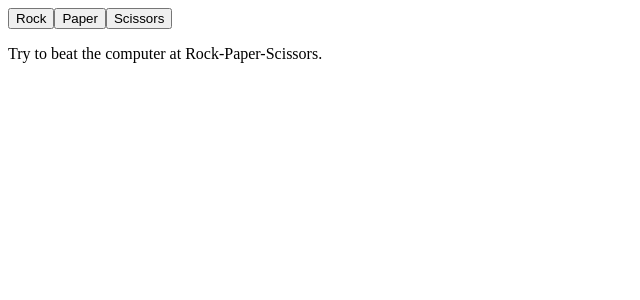
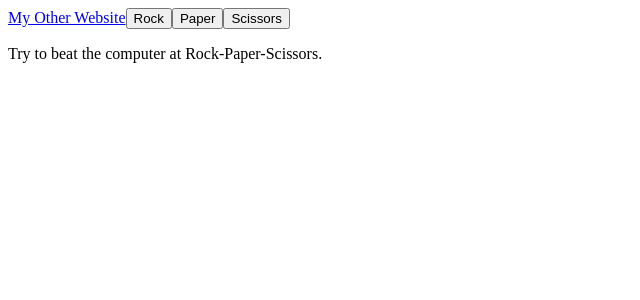
Before and after one commit to L1ndseyHerman/Shield_Magic_Sword, a React (Create React App) app: page / in a window 1280 px wide. Shown: the top 300 px of the page, without its empty margins (0-640 px from the left). Built offline with nearby package versions, Linux system fonts and the light colour scheme.

Commit message:
Yes! This may be a React JS webpage, but it can link to my existing non-React JS webpages!

```diff
--- a/src/App.js
+++ b/src/App.js
@@ -76,6 +76,7 @@ function App()
   return (
     <>
       <div>
+      <a id="aLink1" href="https://l1ndseyherman.github.io/">My Other Website</a>
         <button onClick={chooseRock}>Rock</button>
         <button onClick={choosePaper}>Paper</button>
         <button onClick={chooseScissors}>Scissors</button>
```
